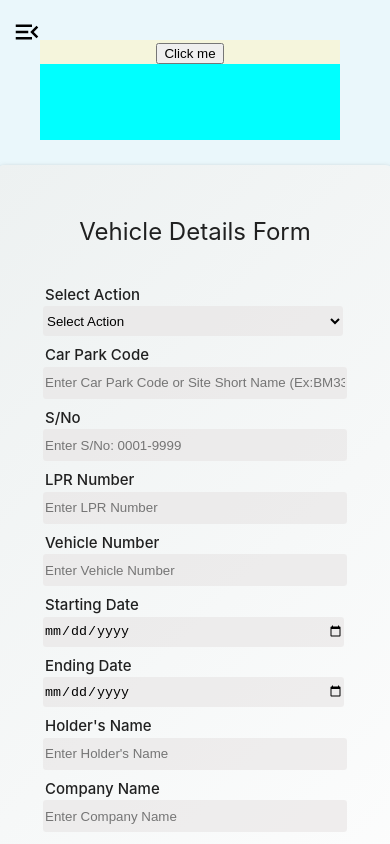
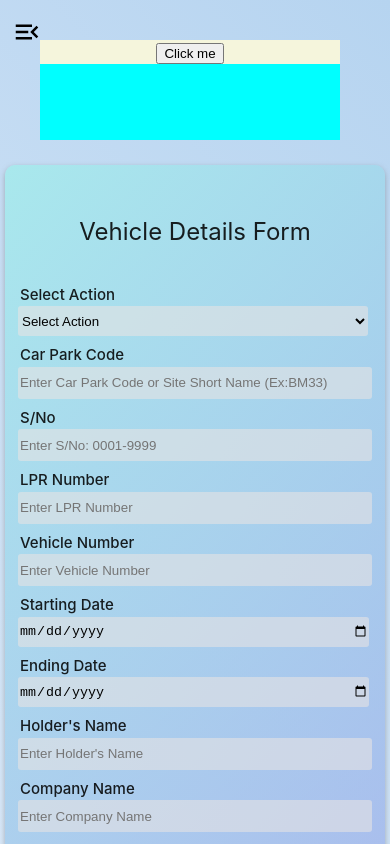
Before and after one commit to cwbsolutions2/CWB-Building-management-app, a React (Vite) app: page / in a window 390 px wide. Shown: the top 844 px of the page. Built offline with nearby package versions, Linux system fonts and the light colour scheme.

Commit message:
Changed some colors

```diff
--- a/src/User Modification/UserModification.css
+++ b/src/User Modification/UserModification.css
@@ -7,7 +7,7 @@
 
 .form-container{
     display: flex;
-    background:linear-gradient(135deg, rgb(237, 241, 241),rgb(255, 255, 255));
+    background:linear-gradient(135deg, rgba(165, 234, 236, 0.882),rgba(145, 151, 232, 0.597));
     flex-direction: column;
     justify-content: center;
     align-items: center;
@@ -120,11 +120,11 @@ button.Toastify__close-button:hover {
 
 @media (max-width:860px) {
     .form-container input,select{
-        width: 300px;
+        width: 350px;
     }
 
     .form-container{
-        width: 350px;
+        width: 330px;
         padding: 8%;
         margin-top: 8%;
 
--- a/src/index.css
+++ b/src/index.css
@@ -5,7 +5,7 @@
 
   color-scheme: light dark;
   color: rgba(0, 0, 0, 0.87);
-  background-color: #eaf7fb;
+  background:linear-gradient(225deg, rgb(182, 212, 240),rgb(222, 234, 248));
 
   font-synthesis: none;
   text-rendering: optimizeLegibility;
```
